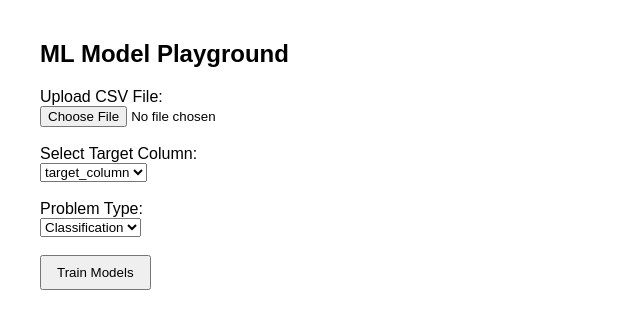
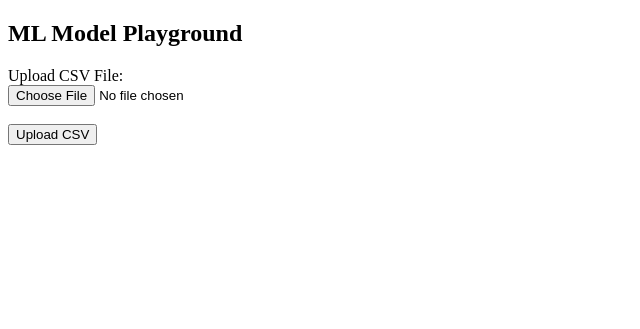
Before and after one commit to Riya1-0/ml-model-playground, a Flask app: page / in a window 1280 px wide. Shown: the top 329 px of the page, without its empty margins (0-640 px from the left). Run offline with Flask 3, Linux system fonts and the light colour scheme.

```diff
--- a/app.py
+++ b/app.py
@@ -1,21 +1,36 @@
 from flask import Flask, render_template, request
+import pandas as pd
+from sklearn.model_selection import train_test_split
+from sklearn.preprocessing import LabelEncoder
 
 app = Flask(__name__)
 
 @app.route('/')
 def home():
-    return render_template('index.html')
+    return render_template('index.html', columns=None)
 
 @app.route('/train', methods=['POST'])
 def train():
-    file = request.files['csv_file']
-    target = request.form['target']
-    problem_type = request.form['problem_type']
+    # Case 1: CSV uploaded
+    if 'csv_file' in request.files:
+        file = request.files['csv_file']
+        df = pd.read_csv(file)
+        columns = df.columns.tolist()
 
-    # For now, just pass values to results page
+        return render_template(
+            'index.html',
+            columns=columns
+        )
+
+    # Case 2: Target selected
+    target = request.form.get('target')
+    problem_type = request.form.get('problem_type')
+
+    if not target:
+        return "Error: Target not selected"
+
     return render_template(
         'results.html',
-        filename=file.filename,
         target=target,
         problem_type=problem_type
     )
--- a/templates/index.html
+++ b/templates/index.html
@@ -2,20 +2,32 @@
 <html>
 <head>
     <title>ML Model Playground</title>
-    <link rel="stylesheet" href="/static/style.css">
 </head>
 <body>
 
 <h2>ML Model Playground</h2>
 
+<!-- FORM 1: Upload CSV (only when columns NOT loaded) -->
+{% if not columns %}
 <form action="/train" method="POST" enctype="multipart/form-data">
-
     <label>Upload CSV File:</label><br>
     <input type="file" name="csv_file" required><br><br>
+    <button type="submit">Upload CSV</button>
+</form>
+{% endif %}
 
+<!-- Message after upload -->
+{% if columns %}
+<p><strong>CSV uploaded successfully. Select target column:</strong></p>
+<hr>
+
+<!-- FORM 2: Target selection -->
+<form action="/train" method="POST">
     <label>Select Target Column:</label><br>
-    <select name="target">
-        <option value="target_column">target_column</option>
+    <select name="target" required>
+        {% for col in columns %}
+            <option value="{{ col }}">{{ col }}</option>
+        {% endfor %}
     </select><br><br>
 
     <label>Problem Type:</label><br>
@@ -25,8 +37,8 @@
     </select><br><br>
 
     <button type="submit">Train Models</button>
-
 </form>
+{% endif %}
 
 </body>
 </html>
```
